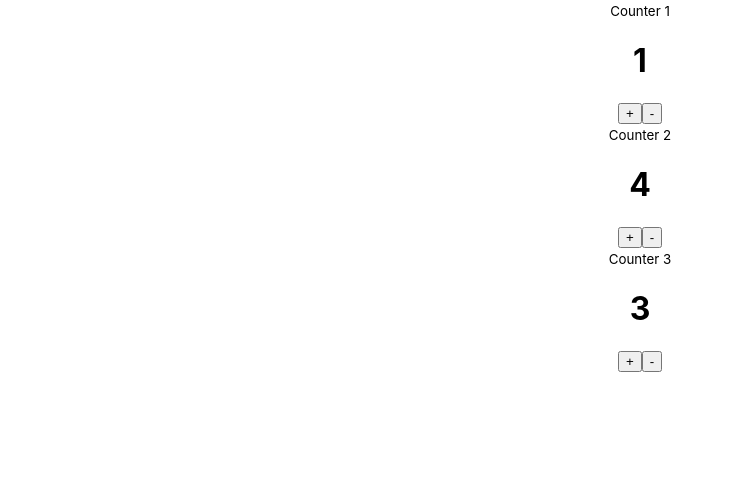
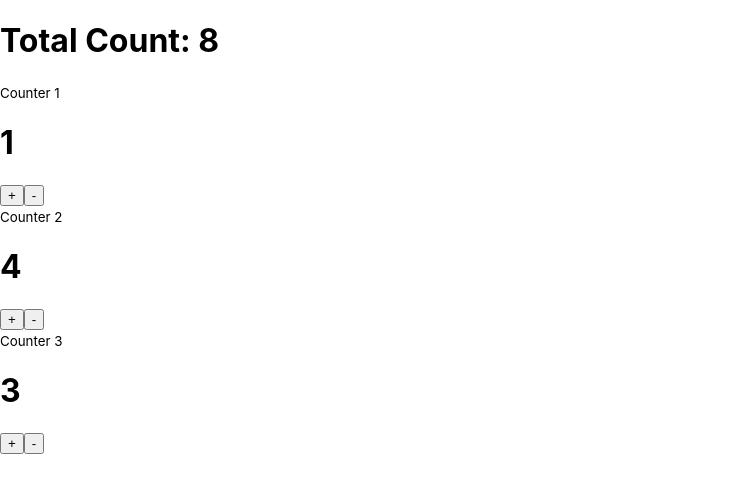
Before and after one commit to xcbhx/3330_props_and_state, a React (Create React App) app: page / in a window 1280 px wide. Shown: the top 492 px of the page, without its empty margins (0-734 px from the left). Built offline with nearby package versions, Linux system fonts and the light colour scheme.

Commit message:
show the total of all Counters using reduce() method

```diff
--- a/src/App.js
+++ b/src/App.js
@@ -1,5 +1,4 @@
 import { useState } from 'react';
-import './App.css';
 import Counter from './Counter';
 
 function App() {
@@ -13,6 +12,7 @@ function App() {
 
   return (
     <div className="App">
+      <h1>Total Count: {counts.reduce((acc, num) => acc + num, 0)}</h1>
       {counts.map((value, index) => (
         <Counter
           key={index}
```
